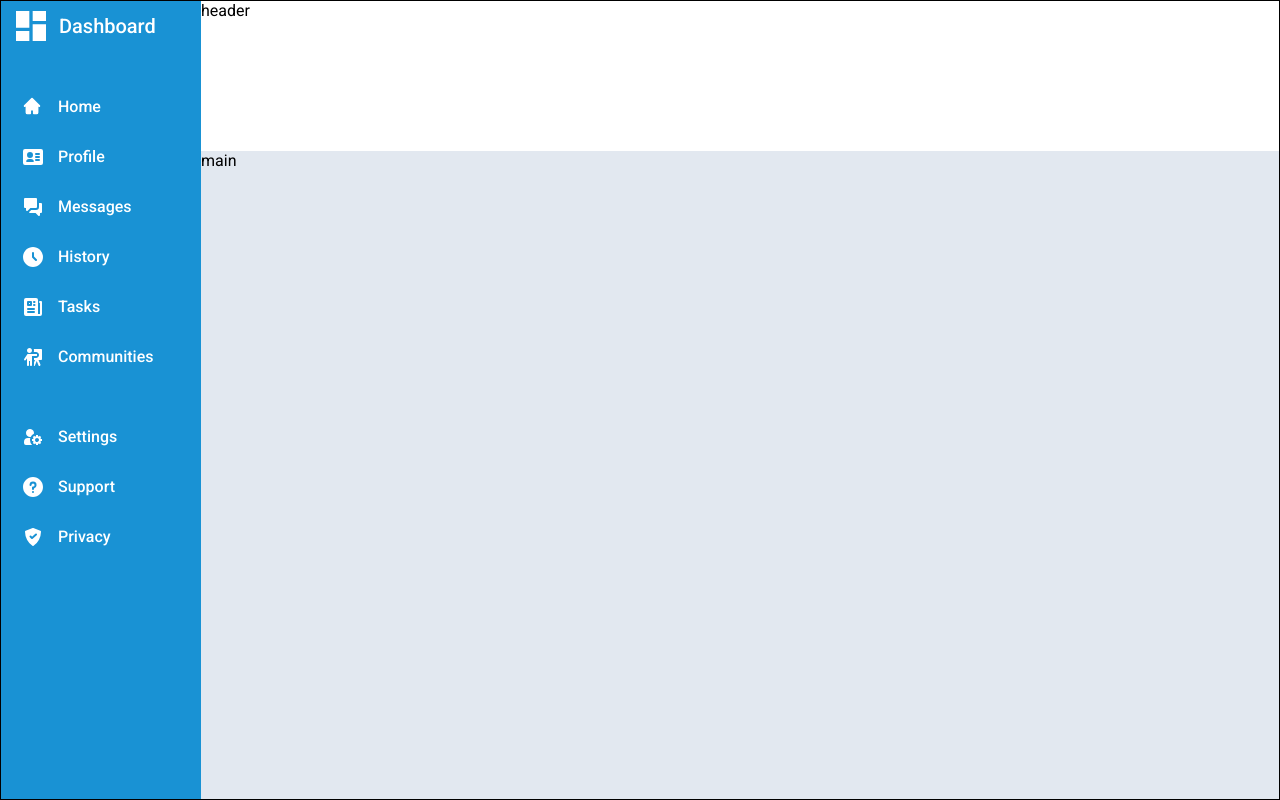
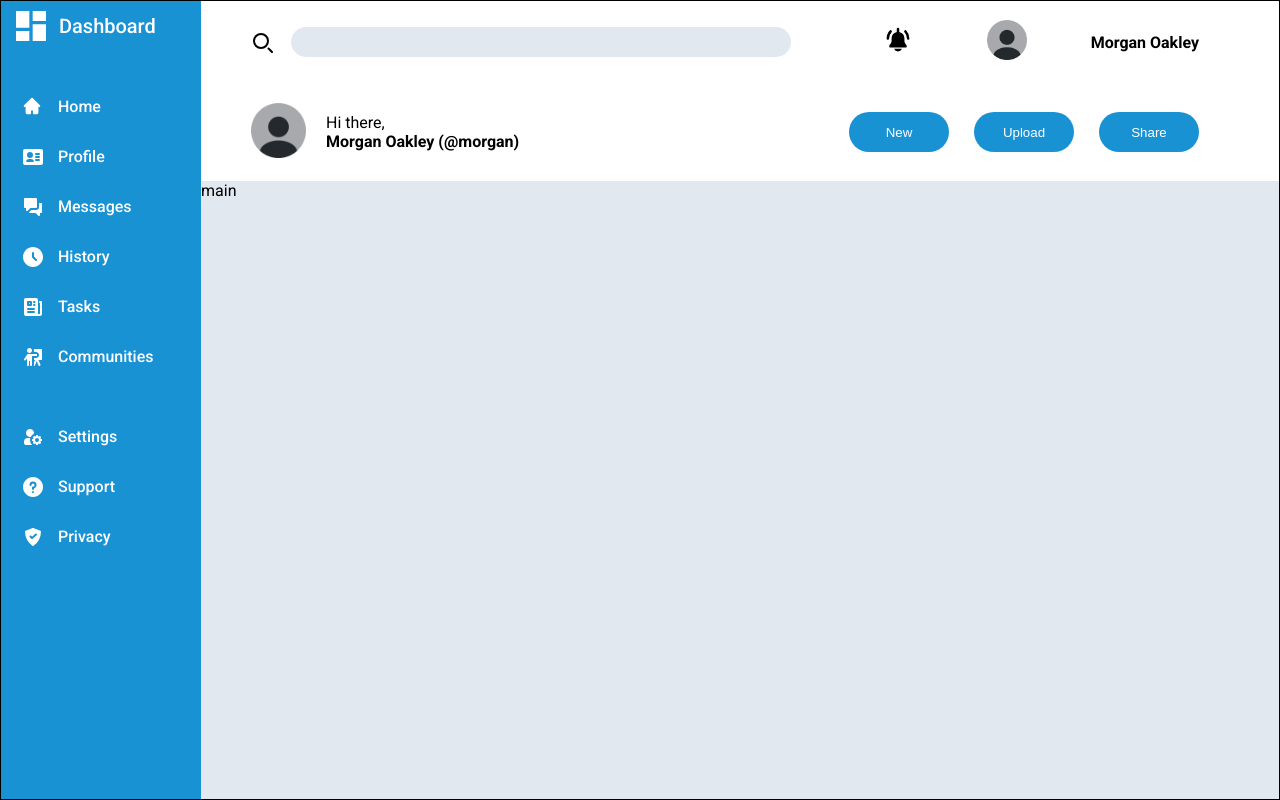
Before and after one commit to tmz0822/odin-admin-dashboard, a plain HTML site: page index.html in a window 1280 px wide. Drawn offline with Linux system fonts and the light colour scheme.

Commit message:
Add content and styling in header

```diff
--- a/index.html
+++ b/index.html
@@ -34,7 +34,41 @@
           <a class="privacy" href="">Privacy</a>
         </div>
       </aside>
-      <header id="header">header</header>
+      <header id="header">
+        <div class="header-top">
+          <div class="search-bar">
+            <input type="search" />
+          </div>
+
+          <div class="user-info">
+            <div class="notification">
+              <img src="./images/bell.svg" alt="notification bell" />
+            </div>
+            <div class="profile-picture">
+              <img src="./images/profile-circle-icon.png" alt="" />
+            </div>
+            <div class="user-name">Morgan Oakley</div>
+          </div>
+        </div>
+        <div class="header-bottom">
+          <div class="user-info">
+            <div class="profile-picture">
+              <img src="images/profile-circle-icon.png" alt="" />
+            </div>
+            <div class="user-greeting">
+              <p>Hi there,</p>
+              <div class="user-name">
+                Morgan Oakley <span class="user-tag">(@morgan)</span>
+              </div>
+            </div>
+          </div>
+          <div class="user-actions">
+            <button>New</button>
+            <button>Upload</button>
+            <button>Share</button>
+          </div>
+        </div>
+      </header>
       <main id="main">main</main>
     </div>
   </body>
--- a/style.css
+++ b/style.css
@@ -23,7 +23,7 @@ html {
     'sidebar header'
     'sidebar main';
   grid-template-columns: 200px 1fr;
-  grid-template-rows: 150px 1fr;
+  grid-template-rows: 180px 1fr;
   padding: 0;
   margin: 0;
 
@@ -36,14 +36,10 @@ html {
   background: #1992d4;
 
   display: grid;
-  grid-template-rows: 50px 300px;
+  grid-template-rows: 50px 300px 1fr;
   row-gap: 30px;
   color: white;
 }
-
-/* #sidebar > * {
-  border: 1px solid red;
-} */
 
 .brand {
   display: flex;
@@ -130,12 +126,108 @@ html {
   background: url(./images/privacy.svg);
 }
 
-/* #sidebar > * {
-  border: 1px solid black;
+#header {
+  grid-area: header;
+  padding: 0 80px 0 50px;
+  display: grid;
+  align-items: center;
+}
+
+/* #header > * {
+  border: 1px solid;
 } */
 
-#header {
-  grid-area: header;
+.header-top {
+  display: grid;
+  grid-template-columns: 2fr 1fr;
+
+  align-items: center;
+}
+
+.header-top .user-info {
+  display: grid;
+  grid-template-columns: repeat(3, 1fr);
+
+  align-items: center;
+}
+
+.header-top .user-info .notification img {
+  width: 30px;
+  height: 100%;
+}
+
+.header-top .search-bar input {
+  background: #e2e8f0;
+  border: none;
+  min-width: 500px;
+  height: 30px;
+  border-radius: 100px;
+  padding-left: 15px;
+  margin-left: 40px;
+}
+
+.search-bar {
+  display: flex;
+  align-items: center;
+}
+
+.search-bar::before {
+  content: '';
+  background: url(./images/search.svg);
+  background-repeat: no-repeat;
+  width: 22px;
+  height: 22px;
+  position: absolute;
+}
+
+.header-top .user-info .profile-picture img {
+  width: 40px;
+  height: 100%;
+}
+
+.user-info .user-name {
+  font-weight: bold;
+  text-wrap: nowrap;
+}
+
+.header-bottom {
+  display: grid;
+  grid-template-columns: 2fr 1fr;
+}
+
+/* .header-bottom > * {
+  border: 1px solid;
+} */
+
+/* .header-bottom .user-info > * {
+  border: 1px solid;
+} */
+
+.header-bottom .user-info {
+  display: grid;
+  grid-template-columns: min-content 1fr;
+  column-gap: 20px;
+  align-items: center;
+}
+
+.header-bottom .profile-picture img {
+  width: 55px;
+}
+
+.header-bottom .user-actions {
+  display: grid;
+  grid-template-columns: repeat(3, 1fr);
+  column-gap: 25px;
+  align-items: center;
+}
+
+.header-bottom .user-actions button {
+  background: #1992d4;
+  color: #fff;
+  border: none;
+  border-radius: 20px;
+  width: 100px;
+  height: 40px;
 }
 
 #main {
```
Also changed, not shown: images/bell.svg (added), images/dashboard-project.png (added), images/profile-circle-icon.png (added), images/search.svg (added).
